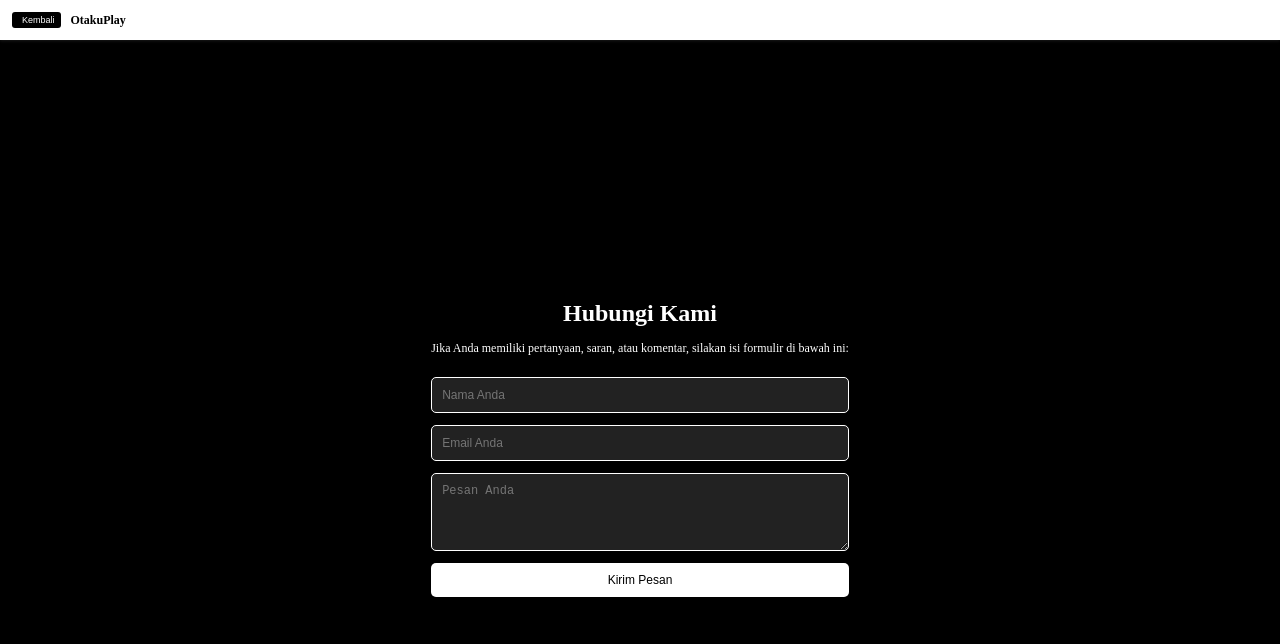
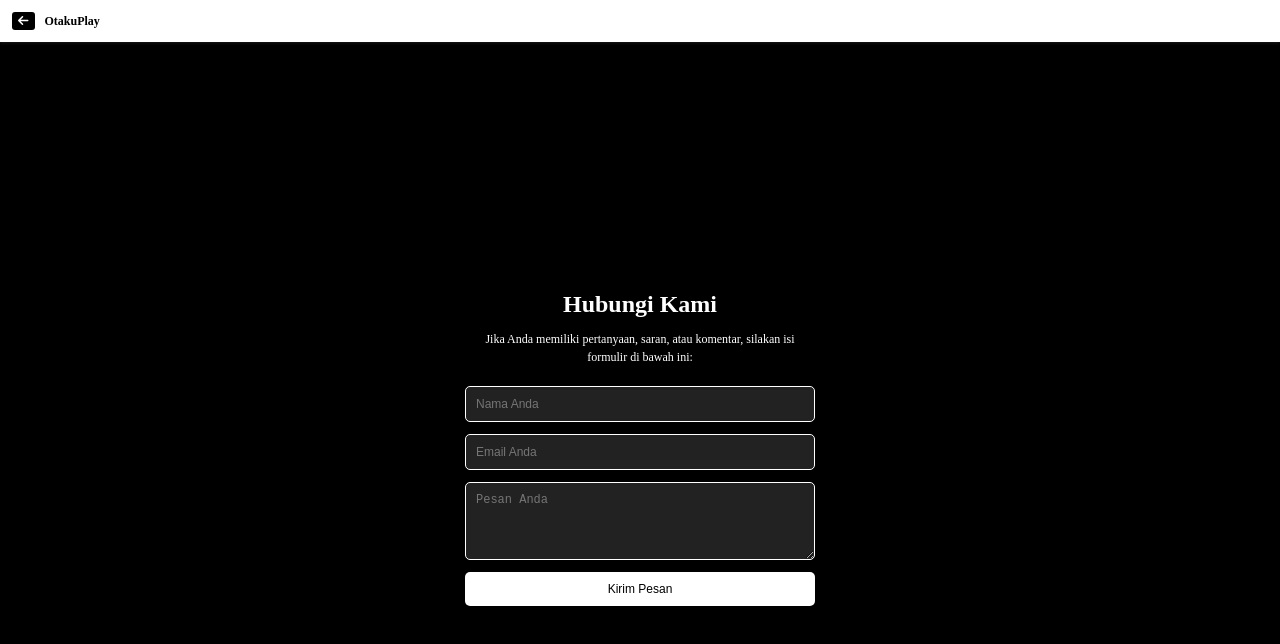
Before and after one commit to CreateByWaen/COLLECTION, a plain HTML site: page otakuplay/kontak/index.html in a window 1280 px wide. Drawn offline with Linux system fonts and the light colour scheme.

Commit message:
Add files via upload

```diff
--- a/otakuplay/kontak/index.html
+++ b/otakuplay/kontak/index.html
@@ -4,7 +4,7 @@
     <meta charset="UTF-8">
     <meta name="viewport" content="width=device-width, initial-scale=1.0">
     <link rel="icon" href="../otakuplay.jpeg" type="image/jpeg">
-    <link rel="stylesheet" href="https://cdnjs.cloudflare.com/ajax/libs/font-awesome/6.0.0-beta3/css/all.min.js">
+    <link rel="stylesheet" href="https://cdnjs.cloudflare.com/ajax/libs/font-awesome/6.0.0-beta3/css/all.min.css">
     <title>Kontak - OtakuPlay</title>
     <style>
         body {
@@ -43,7 +43,7 @@
             cursor: pointer;
         }
         .back-button i {
-            margin-right: 4px;
+            margin-right: 0;
             font-size: 12px;
         }
         .back-button:hover {
@@ -57,7 +57,7 @@
         .contact {
             margin-top: 80px;
             text-align: center;
-            max-width: 600px;
+            max-width: 350px;
         }
         .contact h1 {
             font-size: 24px;
@@ -97,8 +97,8 @@
 </head>
 <body>
     <div class="header">
-        <button class="back-button" onclick="../otakuplay/">
-            <i class="fas fa-arrow-left"></i> Kembali
+        <button class="back-button" onclick="window.location.href='../otakuplay/'">
+            <i class="fas fa-arrow-left"></i>
         </button>
         <h1>OtakuPlay</h1>
     </div>
```
